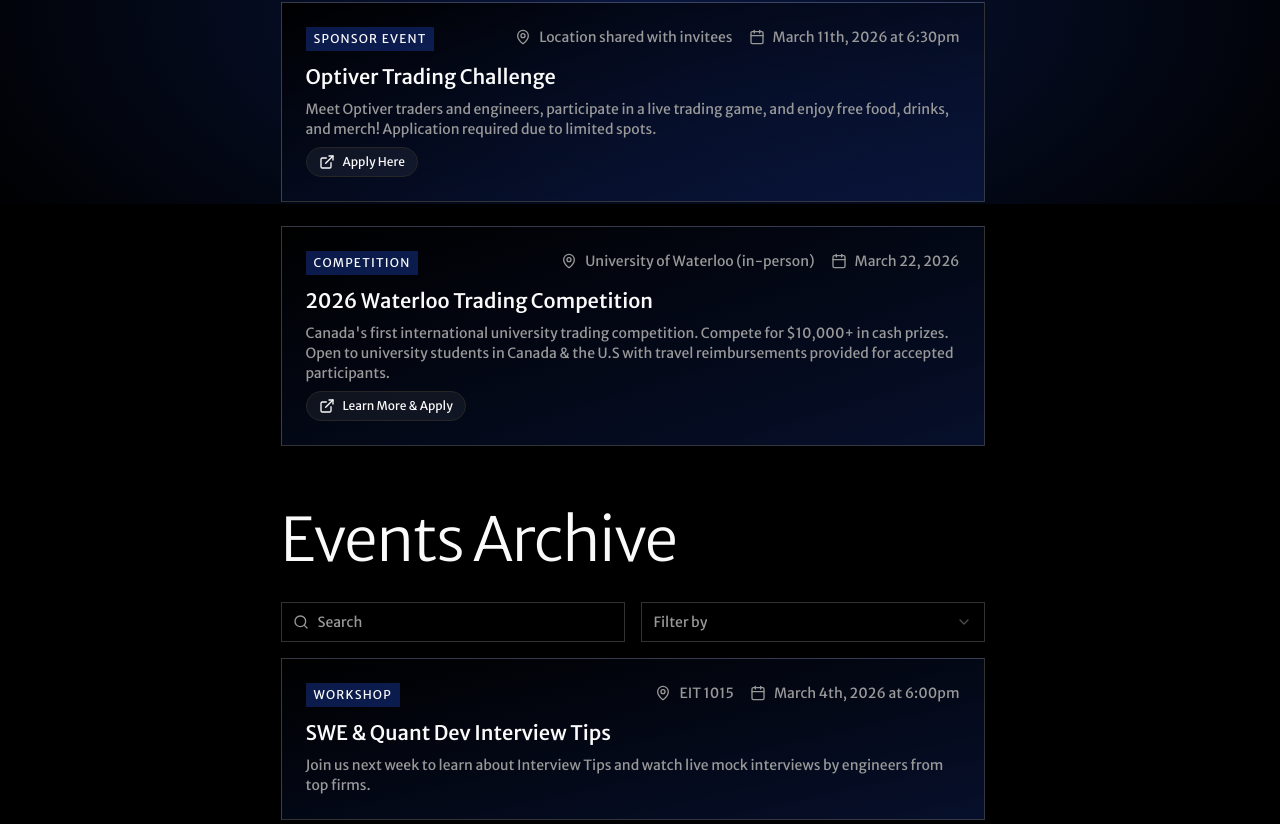
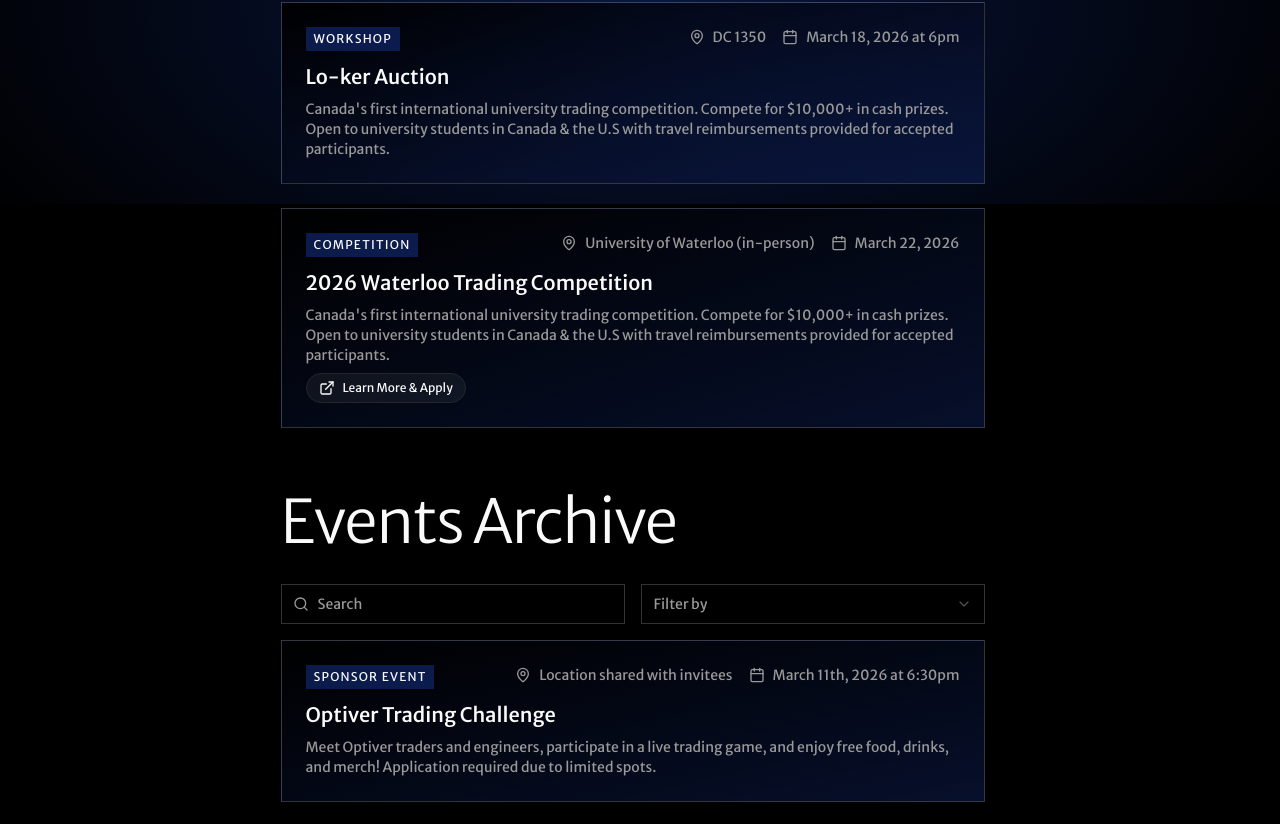
Before and after one commit to waterlooquantclub/waterlooquantclub.github.io, a React (Vite) app in the folder client/: page /events in a window 1280 px wide. Shown: the part 596-1420 px from the top of the page. Built offline with nearby package versions, Linux system fonts and the light colour scheme; the HTML template or start-up script is replaced by a standard one.

Commit message:
lo ker auction

```diff
--- a/client/src/pages/Events.tsx
+++ b/client/src/pages/Events.tsx
@@ -16,13 +16,12 @@ import {
 
 const events: EventData[] = [
   {
-    title: "Optiver Trading Challenge",
-    date: "March 11th, 2026 at 6:30pm",
-    location: "Location shared with invitees",
-    type: "Sponsor Event",
-    posterImage: "/events/optiver_event.png",
-    description: "Meet Optiver traders and engineers, participate in a live trading game, and enjoy free food, drinks, and merch! Application required due to limited spots.",
-    externalLink: { label: "Apply Here", url: "https://me.waterlooquantclub.com/forms/optiver-trading-challenge-application-w26/" }
+    title: "Lo-ker Auction",
+    date: "March 18, 2026 at 6pm",
+    location: "DC 1350",
+    type: "Workshop",
+    posterImage: "/events/lo-ker-auction.png",
+    description: "Canada's first international university trading competition. Compete for $10,000+ in cash prizes. Open to university students in Canada & the U.S with travel reimbursements provided for accepted participants.",
   },
   {
     title: "2026 Waterloo Trading Competition",
@@ -36,6 +35,14 @@ const events: EventData[] = [
 ];
 
 const archivedEvents: EventData[] = [
+  {
+    title: "Optiver Trading Challenge",
+    date: "March 11th, 2026 at 6:30pm",
+    location: "Location shared with invitees",
+    type: "Sponsor Event",
+    tags: ["WINTER 26"],
+    description: "Meet Optiver traders and engineers, participate in a live trading game, and enjoy free food, drinks, and merch! Application required due to limited spots.",
+  },
   {
     title: "SWE & Quant Dev Interview Tips",
     date: "March 4th, 2026 at 6:00pm",
```
Also changed, not shown: client/public/events/lo-ker-auction.png (added).
